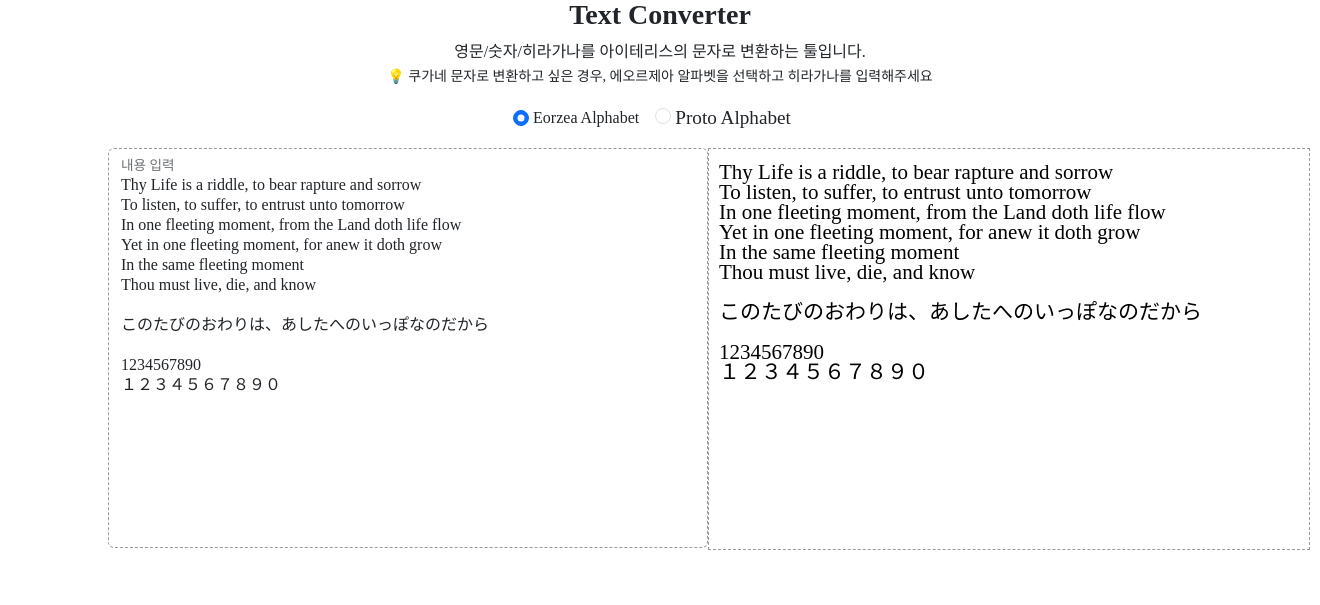
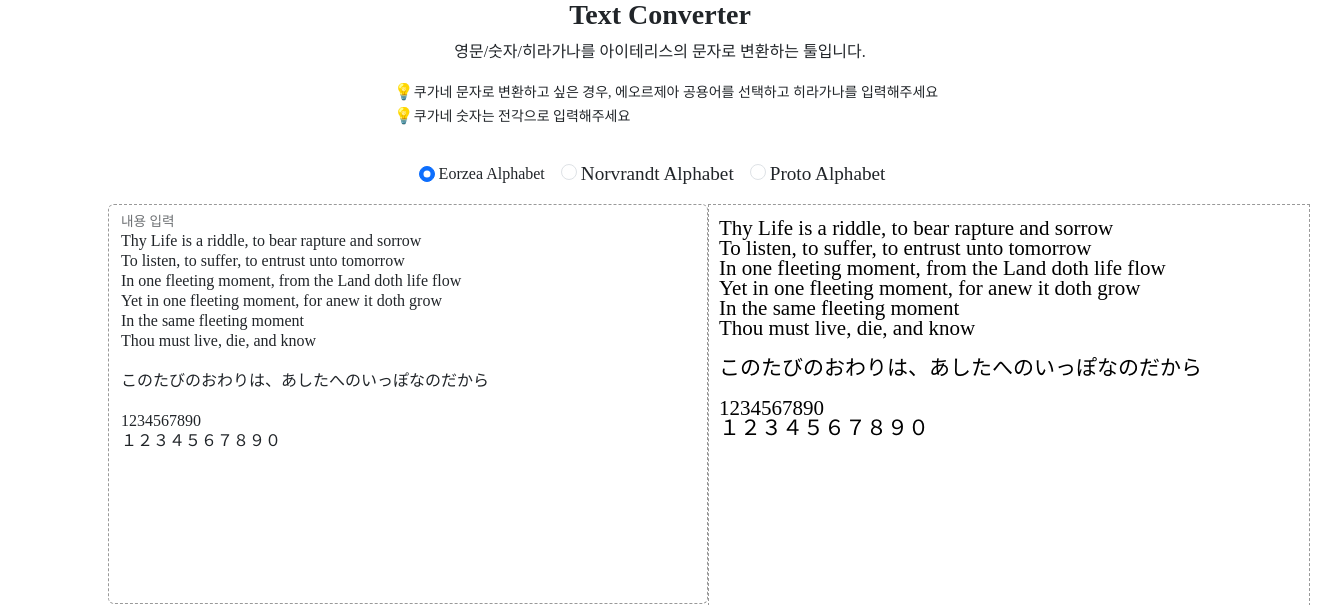
Before and after one commit to kohwj1/submarine, a Flask app: page /convert in a window 1320 px wide. Shown: the part 50-655 px from the top of the page. Run offline with Flask 3, Linux system fonts and the light colour scheme; some web fonts are replaced.

Commit message:
added Norvrandt Alphabet

```diff
--- a/app.py
+++ b/app.py
@@ -102,7 +102,7 @@ def page_weather_detail():
         'next_rainbow': weather.next_rainbow(place_name_ko)
     }
 
-    return render_template('weather_detail.html', data=data_info, unsundered=weather.unsundered)
+    return render_template('weather_detail.html', data=data_info, unsundered=weather.unsundered, norvrandt=weather.norvrandt)
 
 @app.route('/rainbow')
 def page_rainbow():
--- a/services/weather.py
+++ b/services/weather.py
@@ -4,7 +4,8 @@ from data.db_connect import cursor
 from data.weather_msg import weather_msg
 
 region_category = ["라노시아", "검은장막 숲", "다날란", "이슈가르드 주변 지역", "기라바니아", "동방 지역", "일사바드 대륙", "투랄 대륙", "노르브란트", "기타", "특수 필드"]
-unsundered = ['Elpis','Solution Nine','Living Memory']
+unsundered = ["Elpis","Solution Nine","Living Memory"]
+norvrandt = ["The Crystarium","Eulmore","Lakeland", "Kholusia", "Amh Araeng", "Il Mheg", "The Rak'tika Greatwood", "The Tempest"]
 
 def get_places(region):
     cur = cursor()
--- a/static/css/convert.css
+++ b/static/css/convert.css
@@ -10,6 +10,14 @@
   font-family: "unsundered";
   font-size: 1.2rem;
 }
+.label-norvrandt {
+  font-family: "norvrandt";
+  font-size: 1.2rem;
+}
+
+.tip {
+  list-style-type: "💡";
+}
 
 #userInput {
     width: 600px;
--- a/static/css/global.css
+++ b/static/css/global.css
@@ -5,6 +5,10 @@
 @font-face {
   font-family: 'unsundered';
   src: url('../font/protoAlphabet.woff2') format('woff2'),
+}
+@font-face {
+  font-family: 'norvrandt';
+  src: url('../font/norvrandt.woff2') format('woff2'),
 }
 
 * {
@@ -24,6 +28,11 @@
   font-weight: 800;
   font-size: 2.7rem;
 }
+.norvrandt {
+  font-family: "norvrandt";
+  font-weight: 800;
+  font-size: 2.7rem;
+}
 
 .nav-item.global-nav {
   border-right: 1px solid #666;
--- a/templates/convert.html
+++ b/templates/convert.html
@@ -5,15 +5,26 @@
 {% block content %}
 <div>
   <h3 class="text-center eorzea">Text Converter</h3>
-  <p class="text-center">영문/숫자/히라가나를 아이테리스의 문자로 변환하는 툴입니다.<br><small>💡 쿠가네 문자로 변환하고 싶은 경우, 에오르제아 알파벳을 선택하고 히라가나를 입력해주세요</small></p>
+  <p class="text-center">영문/숫자/히라가나를 아이테리스의 문자로 변환하는 툴입니다.
+    <div class="d-flex justify-content-center">
+      <ul>
+        <li class="tip"><small>쿠가네 문자로 변환하고 싶은 경우, 에오르제아 공용어를 선택하고 히라가나를 입력해주세요</small></li>
+        <li class="tip"><small>쿠가네 숫자는 전각으로 입력해주세요 </small></li>
+      </ul>
+    </div>
+  </p>
   <div class="container d-flex flex-row justify-content-center align-items-center">
     <div class="form-check-inline">
       <input class="form-check-input font-selector" type="radio" name="font-face" id="eorzea" value="eorzea" checked>
       <label class="form-check-label label-eorzea" for="eorzea" data-bs-toggle="tooltip" data-bs-placement="bottom" data-bs-title="에오르제아 공용어">Eorzea Alphabet</label>
     </div>
     <div class="form-check-inline">
+      <input class="form-check-input font-selector" type="radio" name="font-face" id="norvrandt" value="norvrandt">
+      <label class="form-check-label label-norvrandt" for="norvrandt" data-bs-toggle="tooltip" data-bs-placement="bottom" data-bs-title="제 1세계 공용어">Norvrandt Alphabet</label>
+    </div>
+    <div class="form-check-inline">
       <input class="form-check-input font-selector" type="radio" name="font-face" id="unsundered" value="unsundered">
-      <label class="form-check-label label-unsundered" for="unsundered" data-bs-toggle="tooltip" data-bs-placement="bottom" data-bs-title="고대 및 제 9세계 공용어">Proto Alphabet</label>
+      <label class="form-check-label label-unsundered" for="unsundered" data-bs-toggle="tooltip" data-bs-placement="bottom" data-bs-title="고대 및 제 9세계 언어">Proto Alphabet</label>
     </div>
   </div>
   <div class="container d-flex flex-row justify-content-evenly mt-3">
--- a/templates/weather_detail.html
+++ b/templates/weather_detail.html
@@ -10,6 +10,8 @@
         <div class="left-panel d-flex flex-column align-self-center">
             {% if data.name_en in unsundered %}
             <h2 class="unsundered">{{ data.name_en }}<span class="name-ko">{{ data.name_ko }}</span></h3>
+            {% elif data.name_en in norvrandt %}
+            <h2 class="norvrandt">{{ data.name_en }}<span class="name-ko">{{ data.name_ko }}</span></h3>
             {% else %}
             <h2 class="eorzea">{{ data.name_en }}<span class="name-ko">{{ data.name_ko }}</span></h3>
             {% endif %}
```
